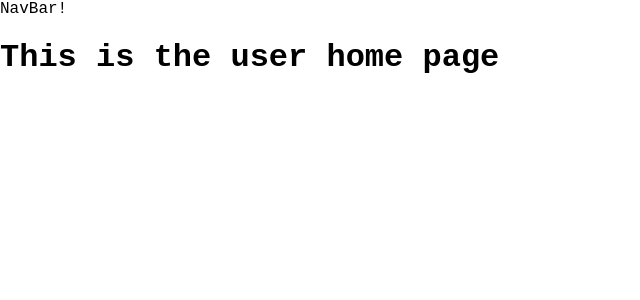
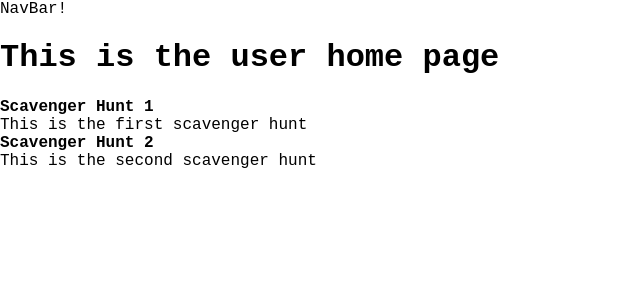
Before and after one commit to cjin2019/scavenger-html, a React app: page /userhome in a window 1280 px wide. Shown: the top 300 px of the page, without its empty margins (0-640 px from the left). Built offline with nearby package versions, Linux system fonts and the light colour scheme; no server answers; the HTML template or start-up script is replaced by a standard one.

Commit message:
Added SingleHuntShortcuts and ListHunts

```diff
--- /dev/null
+++ b/client/src/components/modules/ListHunts.js
@@ -0,0 +1,37 @@
+import React, { Component } from "react";
+import SingleHuntShortcut from "./SingleHuntShortcut.js";
+
+/**
+ * Component that holds all the hunts for a specified
+ * filter (ie. recent, favorite, etc)
+ *
+ * Proptypes
+ * @param {SingleHuntShortcut[]} huntShortcuts
+ *
+ */
+class ListHunts extends Component {
+    constructor(props) {
+        super(props);
+    }
+
+    componentDidMount(){
+
+    }
+
+    render(){
+        console.log(this.props.huntShortcuts);
+        return (
+        <div>
+            {this.props.huntShortcuts.map((huntShortcut) => (
+                <SingleHuntShortcut
+                    key = {`SingleHuntShortcut_${huntShortcut._id}`}
+                    _id = {huntShortcut._id}
+                    title = {huntShortcut.title}
+                    description = {huntShortcut.description}
+                />
+            ))}
+        </div> );
+    }
+}
+
+export default ListHunts;
--- /dev/null
+++ b/client/src/components/modules/SingleHuntShortcut.js
@@ -0,0 +1,26 @@
+import React, { Component } from "react";
+
+/**
+ * Component to render a single hunt
+ *
+ * Proptypes
+ * @param {string} _id of the hunt
+ * @param {string} title of the hunt
+ * @param {string} description of the hunt
+ *
+ */
+class SingleHuntShortcut extends Component {
+    constructor(props) {
+        super(props);
+    }
+
+    render(){
+        return (
+        <div>
+            <div className = "u-bold">{this.props.title}</div>
+            <div>{this.props.description}</div>
+        </div> );
+    }
+}
+
+export default SingleHuntShortcut;
--- a/client/src/components/pages/UserHome.js
+++ b/client/src/components/pages/UserHome.js
@@ -1,5 +1,6 @@
 import React, { Component } from "react";
 import "../../utilities.css";
+import ListHunts from "../modules/ListHunts.js"
 
 class UserHome extends Component {
     constructor(props){
@@ -13,9 +14,25 @@ class UserHome extends Component {
     }
 
     render(){
-        return <div>
+        const defaultData = [
+            {
+                _id: "1",
+                title: "Scavenger Hunt 1",
+                description: "This is the first scavenger hunt"
+            },
+            {
+                _id: "2",
+                title: "Scavenger Hunt 2",
+                description: "This is the second scavenger hunt"
+            }
+        ];
+
+        return (<div>
             <h1>This is the user home page</h1>
-        </div>
+            <ListHunts
+                huntShortcuts = {defaultData}
+            />
+        </div>);
     }
 }
 
```
